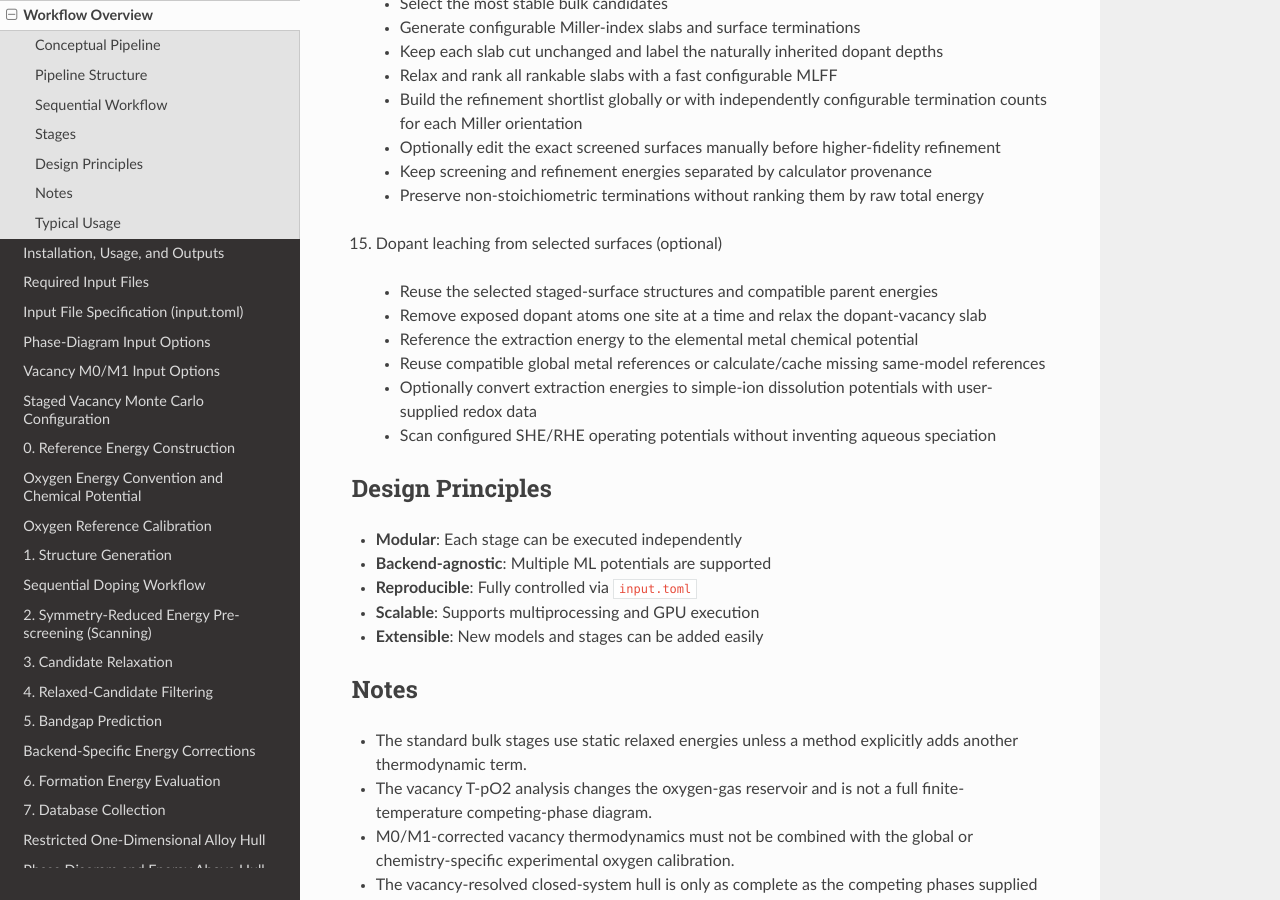
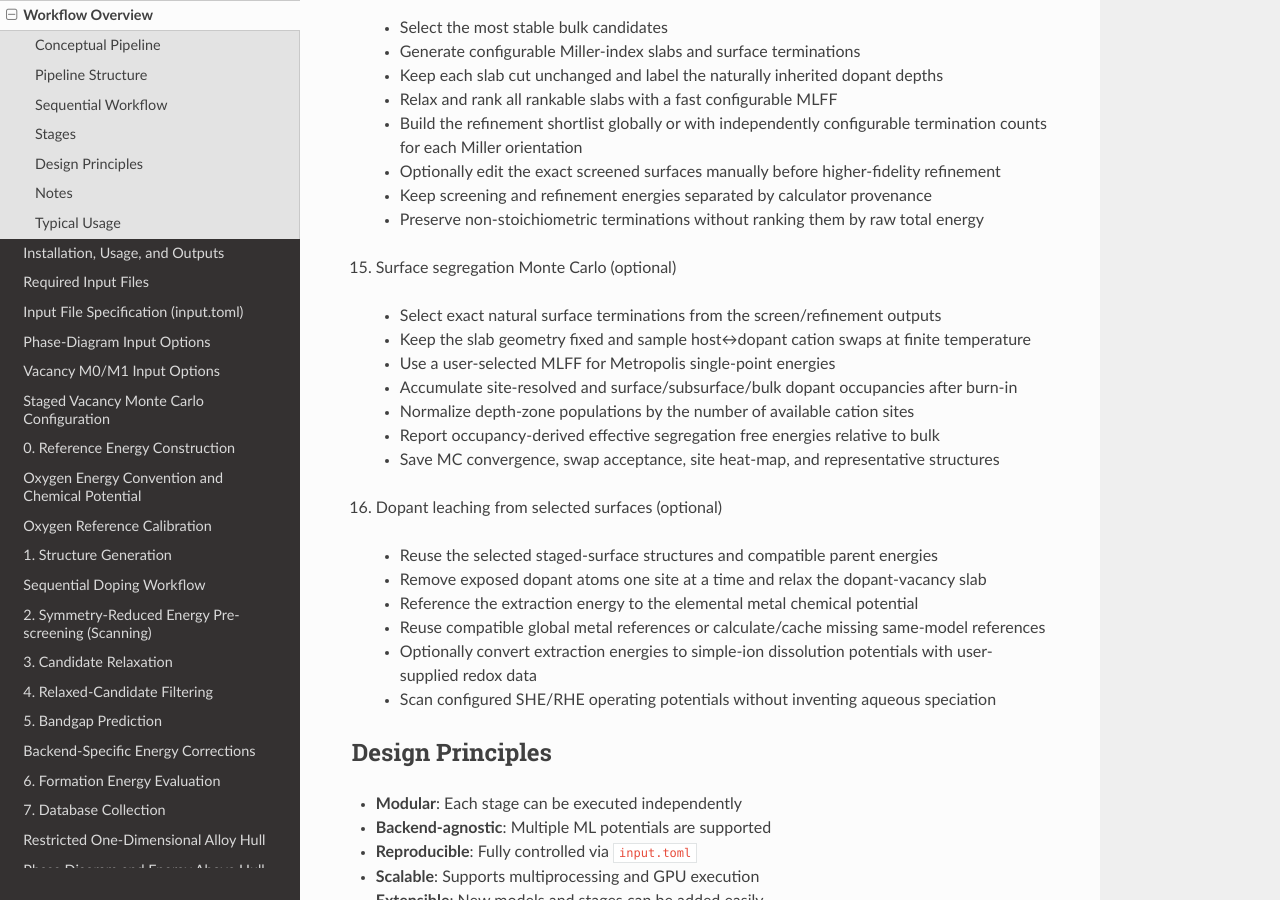
Before and after one commit to KazemZh/dopingflow, a Sphinx documentation site: the page built from docs/source/workflow_overview.rst, in a window 1280 px wide and 900 px high, scrolled down 3999 px. Built offline with Sphinx 7.4.7 and the Read the Docs theme 3.1.0, drawn with Linux system fonts in a browser that asks for light colours; some of the changed text lies outside the part shown.

Commit message:
docs: add surface segregation to workflow overview

```diff
--- a/docs/source/workflow_overview.rst
+++ b/docs/source/workflow_overview.rst
@@ -25,7 +25,7 @@ Vacancy Results → Optional M0/M1-corrected Vacancy Thermodynamics
 
 Vacancy Results → Vacancy-resolved Raw/Corrected Phase Diagram
 
-Database → Surface Scan → Higher-Fidelity Surface Refinement → Dopant Leaching
+Database → Surface Scan → Higher-Fidelity Surface Refinement → Surface Segregation MC → Dopant Leaching
 
 The vacancy M0/M1 option reuses the already fitted backend-specific correction
 model. It does not refit a separate vacancy-specific model. The correction is
@@ -199,7 +199,17 @@ grand-potential hull.
    - Keep screening and refinement energies separated by calculator provenance
    - Preserve non-stoichiometric terminations without ranking them by raw total energy
 
-15. Dopant leaching from selected surfaces (optional)
+15. Surface segregation Monte Carlo (optional)
+
+   - Select exact natural surface terminations from the screen/refinement outputs
+   - Keep the slab geometry fixed and sample host↔dopant cation swaps at finite temperature
+   - Use a user-selected MLFF for Metropolis single-point energies
+   - Accumulate site-resolved and surface/subsurface/bulk dopant occupancies after burn-in
+   - Normalize depth-zone populations by the number of available cation sites
+   - Report occupancy-derived effective segregation free energies relative to bulk
+   - Save MC convergence, swap acceptance, site heat-map, and representative structures
+
+16. Dopant leaching from selected surfaces (optional)
 
    - Reuse the selected staged-surface structures and compatible parent energies
    - Remove exposed dopant atoms one site at a time and relax the dopant-vacancy slab
@@ -286,7 +296,14 @@ A typical workflow consists of:
    If both calculator dependencies are available in the same environment,
    dopingflow surface -c input.toml runs both stages in sequence.
 
-7. Previewing and running dopant leaching on the selected surfaces:
+7. Sampling finite-temperature segregation on selected refined surfaces:
+
+   ::
+
+      dopingflow surface-segregation -c input.toml --dry-run
+      dopingflow surface-segregation -c input.toml
+
+8. Previewing and running dopant leaching on the selected surfaces:
 
    ::
 
```
